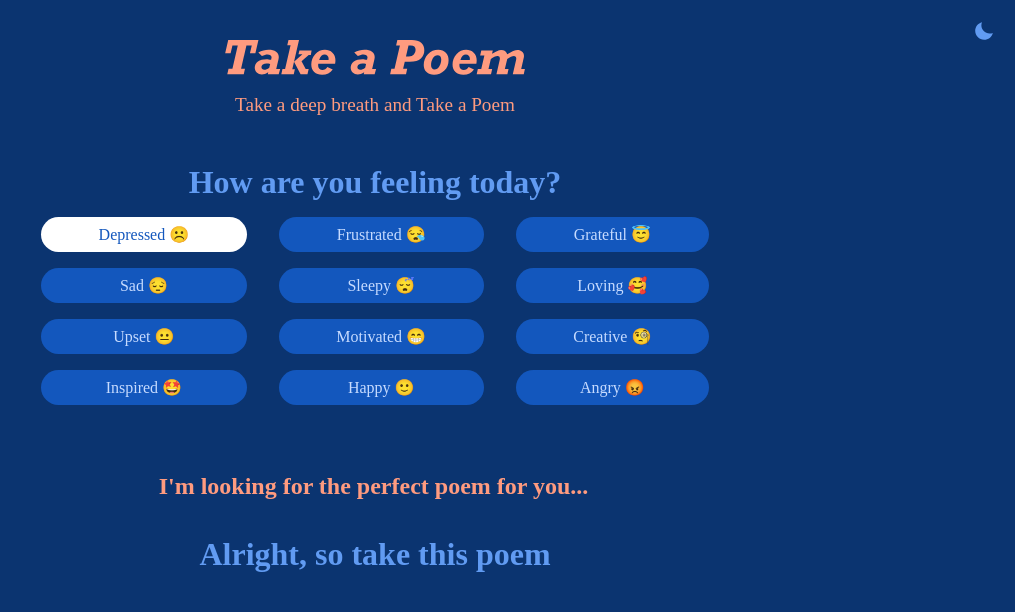
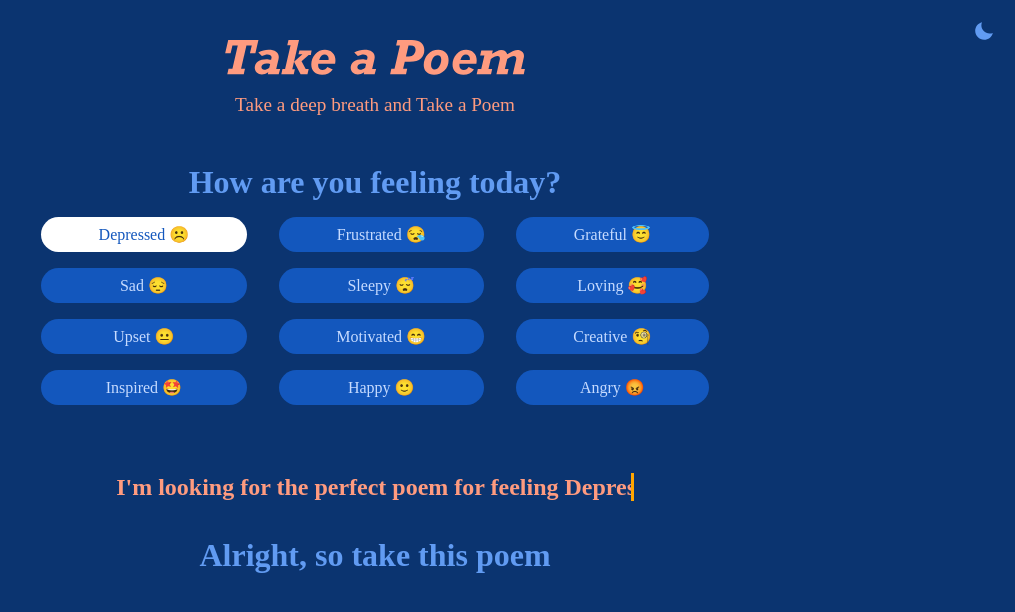
Before and after one commit to zuinl/takeapoem, a React (Create React App) app: page / in a window 1280 px wide. Both pictures are taken after a click on the element "Depressed ☹️". Shown: the top 612 px of the page, without its empty margins (265-1280 px from the left). Built offline with nearby package versions, Linux system fonts and the light colour scheme; a web font is replaced by a local one.

Commit message:
dev: setting timeout to loading message

```diff
--- a/src/components/LoadingMessage/index.tsx
+++ b/src/components/LoadingMessage/index.tsx
@@ -1,16 +1,40 @@
+import { useContext, useEffect, useState } from 'react'
+import { MoodContext } from '../../contexts/MoodContext'
 import * as S from './styles'
 
-interface LoadingMessageProps {
-    message?: string
-}
+const LoadingMessage = () => {
+    const { currentMood } = useContext(MoodContext)
+    const [show, setShow] = useState(false)
+    const [showTimer, setShowTimer] = useState<any>(null)
 
-const LoadingMessage = (props: LoadingMessageProps) => {
+    useEffect(() => {
+        if(currentMood) {
+            handleCurrentMoodChange()
+        }
+    // eslint-disable-next-line react-hooks/exhaustive-deps
+    }, [currentMood])
+
+    const handleCurrentMoodChange = () => {
+        setShow(true)
+
+        setShowTimer(setTimeout(resetShow, 5000))
+    }
+
+    const resetShow = () => {
+        setShow(false)
+
+        clearTimeout(showTimer)
+    }
+
     return (
-        <S.Wrapper>
-            <S.LoadingMessage>
-                {props.message || "Buscando"}...
-            </S.LoadingMessage>
-        </S.Wrapper>
+        show ?
+            <S.Wrapper>
+                <S.LoadingMessage>
+                    I'm looking for the perfect poem for feeling {currentMood}
+                </S.LoadingMessage>
+            </S.Wrapper>
+        :
+            null
     )
 }
 
```
